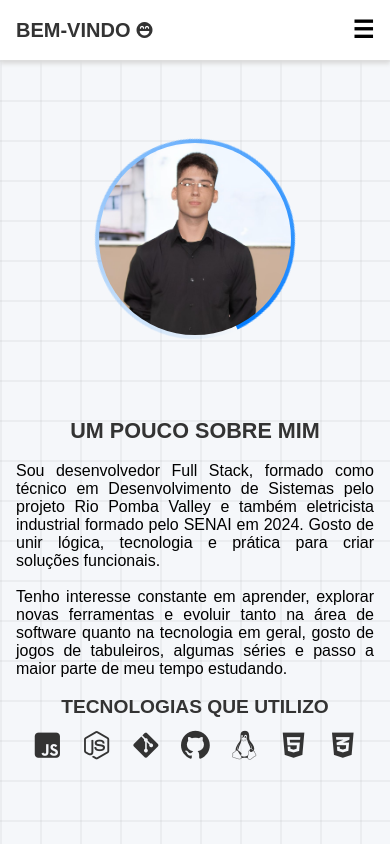
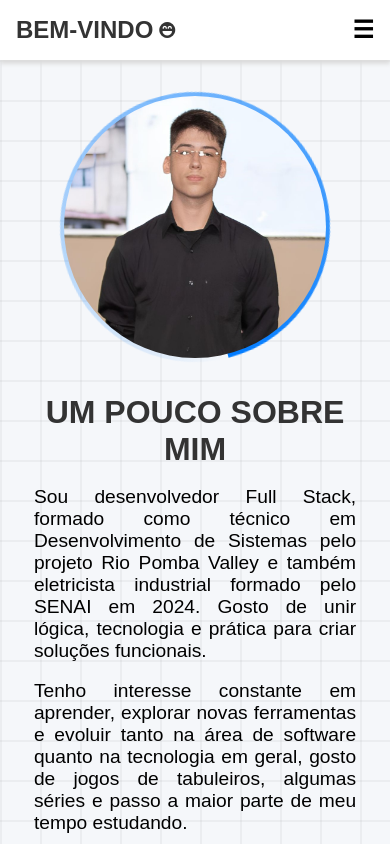
Before and after one commit to AndreMilaniNio/MeuPortifolio, a React (Vite) app: page / in a window 390 px wide. Shown: the top 844 px of the page. Built offline with nearby package versions, Linux system fonts and the light colour scheme; a web font is replaced by a local one.

Commit message:
fix: ajustando responsividade do header e aboutMe

```diff
--- a/src/components/header/index.css
+++ b/src/components/header/index.css
@@ -118,7 +118,7 @@
 
   /* TÍTULO DO HEADER */
   .header_title {
-    font-size: 1.25rem;
+    font-size: 1.5rem;
   }
 
   /* EMOJI DO HEADER */
--- a/src/components/sections/aboutMe/index.css
+++ b/src/components/sections/aboutMe/index.css
@@ -143,35 +143,44 @@
 
   /* CAIXA DE TEXTO DO ABOUT ME */
   .about_me_text_box {
+    width: 90%;
     text-align: justify;
     font-family: var(--font-sn-pro), sans-serif;
     color: #333;
   }
 
+  /* PARÁGRAFOS DA BOX SOBRE MIM */
+  .about_me_text_box p {
+    font-size: 1.2rem;
+  }
+
   /* TÍTULO DA BOX ABOUT ME */
   .about_me_title {
-    font-size: 1.35rem;
+    font-size: 2rem;
     align-self: center;
+    text-align: center;
   }
 
   /* TÍTULO DO CONTAINER DE TECNOLOGIAS */
   .technologies_title {
-    font-size: 1.2rem;
+    font-size: 1.5rem;
     align-self: center;
+    text-align: center;
   }
 
   /* ÍCONE INDIVIDUAL DE TECNOLOGIA */
   .technologies_icon {
+    flex-wrap: wrap;
     position: relative;
 
-    padding: 0.25rem;
-    font-size: 1.8rem;
-    text-align: center;
+    padding: 0.5rem;
+    font-size: 2.5rem;
+    text-align: justify;
   }
 
   /* DIV DA IMAGEM C/ BORDA ANIMADA */
   .border_animada {
-    width: 200px;
-    height: 200px;
+    width: 270px;
+    height: 270px;
   }
 }
--- a/src/components/sections/aboutMe/index.jsx
+++ b/src/components/sections/aboutMe/index.jsx
@@ -1,3 +1,4 @@
+// Importação de imagem
 import fotoDePerfil from "../../../assets/Fotoperfil.jpg"
 import "./index.css";
 
```
